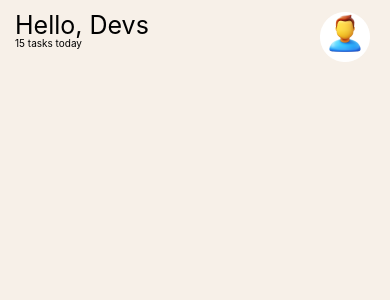
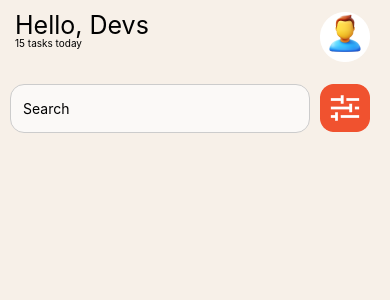
Before and after one commit to Fada-dev/rn-assignment3-11313275, a React Native app in the folder my-app/: screen / in a window 390 px wide. Shown: the top 300 px of the page. Built offline with nearby package versions, Linux system fonts and the light colour scheme.

Commit message:
Added a search input and filter button to the search area

```diff
--- a/my-app/App.js
+++ b/my-app/App.js
@@ -5,6 +5,7 @@ import {
   View,
   SafeAreaView,
   Image,
+  TextInput,
 } from "react-native";
 
 export default function App() {
@@ -21,6 +22,12 @@ export default function App() {
           </View>
           <View style={styles.profileImage}>
             <Image source={require("./Profile-image.png")} />
+          </View>
+        </View>
+        <View style={styles.searchArea}>
+          <TextInput style={styles.searchInput} placeholder="Search" />
+          <View style={styles.filterIcon}>
+            <Image source={require("./Filter.png")} />
           </View>
         </View>
       </View>
@@ -60,4 +67,32 @@ const styles = StyleSheet.create({
     fontSize: 25,
     fontWeight: "condensedBold",
   },
+  searchArea: {
+    flexDirection: "row",
+    alignItems: "center",
+    justifyContent: "space-between",
+    paddingHorizontal: 10,
+    marginTop: 10,
+    height: 49,
+    top: 15,
+    left: -10,
+  },
+  filterIcon: {
+    flexDirection: "row",
+    position: "absolute",
+    right: 0,
+    height: 49,
+  },
+  searchInput: {
+    flexDirection: "row",
+    borderWidth: 1,
+    borderColor: "#ccc",
+    borderRadius: 14,
+    paddingVertical: 8,
+    paddingHorizontal: 12,
+    marginRight: 10,
+    width: 300,
+    height: 49,
+    backgroundColor: "#FBF9F7",
+  },
 });
```
